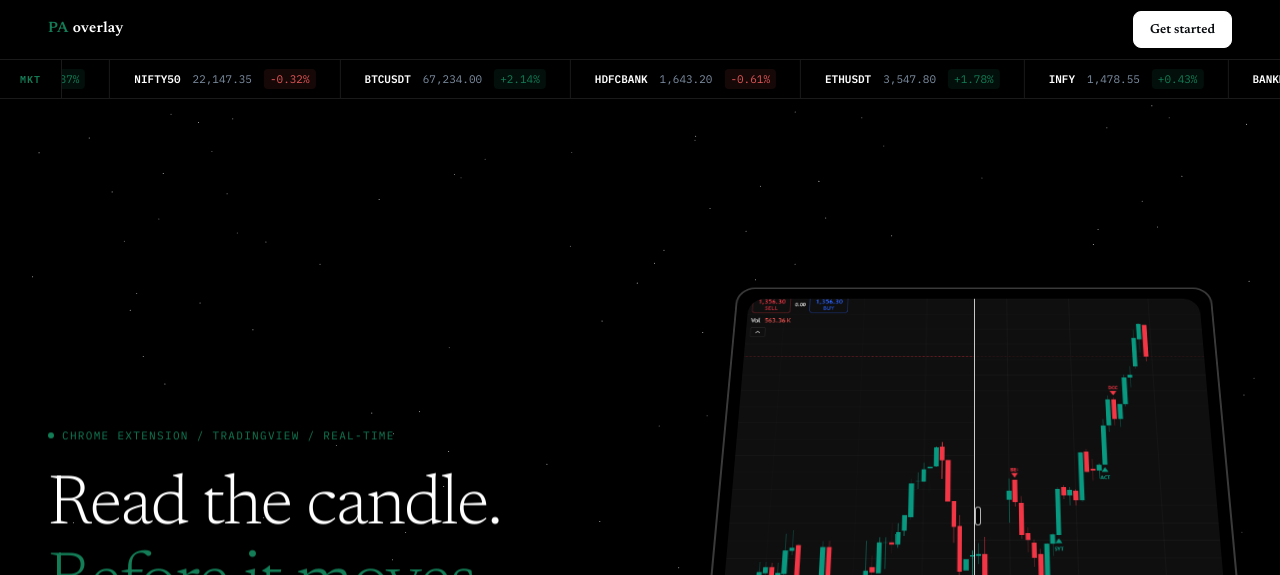
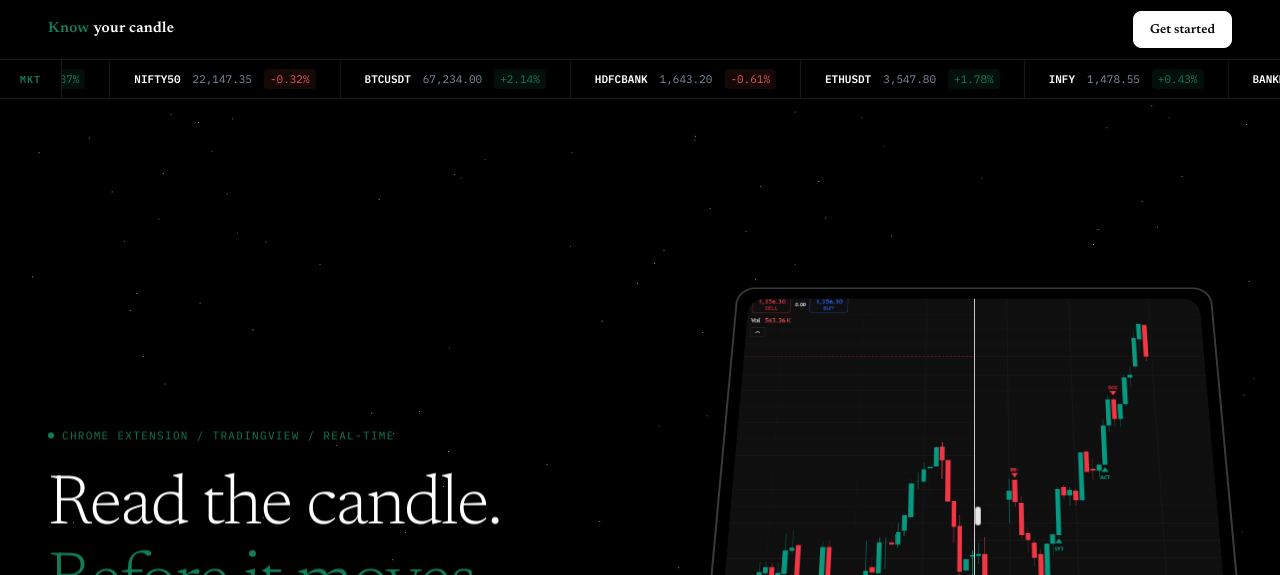
Before and after one commit to Voldemort0731/knowyourcandle_launchsite, a Next.js app in the folder paoverlay-site/: page / in a window 1280 px wide. Shown: the top 575 px of the page. Built offline with nearby package versions, Linux system fonts and the light colour scheme; no server answers; a web font is replaced by a local one.

Commit message:
style: update slider handle color and rebrand to Know your candle

```diff
--- a/paoverlay-site/src/app/layout.tsx
+++ b/paoverlay-site/src/app/layout.tsx
@@ -4,8 +4,8 @@ import { GoogleProvider } from "@/components/google-provider";
 import { AuthProvider } from "@/components/auth-provider";
 
 export const metadata: Metadata = {
-  title: "PAoverlay Pattern Library",
-  description: "A draggable display of 23 live candlestick patterns.",
+  title: "Know your candle",
+  description: "Advanced pattern library for traders.",
 };
 
 export default function RootLayout({
--- a/paoverlay-site/src/app/page.tsx
+++ b/paoverlay-site/src/app/page.tsx
@@ -66,7 +66,7 @@ export default function Home() {
     <main className="min-h-screen bg-black text-[#c8d1dc]">
       <header className="sticky top-0 z-50 flex h-[60px] items-center justify-between border-b border-white/10 bg-black px-5 md:px-12">
         <div className="flex items-center gap-1 text-[15px] font-semibold tracking-[0.02em] text-white">
-          <span className="text-[#137d57]">PA</span>overlay
+          <span className="text-[#137d57]">Know</span> your candle
         </div>
         <div className="flex items-center gap-5">
           <HeaderProfile />
@@ -282,7 +282,7 @@ export default function Home() {
 
       <footer className="flex flex-wrap items-center justify-between gap-5 border-t border-white/10 px-5 py-10 md:px-12">
         <div className="text-[12px] font-light text-[#47566a]">
-          PAoverlay - For TradingView traders
+          Know your candle - For TradingView traders
         </div>
         <div className="flex gap-6">
           <a className="font-mono text-[11px] text-[#47566a] transition hover:text-white" href="#">
@@ -293,7 +293,7 @@ export default function Home() {
           </a>
           <a
             className="font-mono text-[11px] text-[#47566a] transition hover:text-white"
-            href="mailto:support@paoverlay.in"
+            href="mailto:support@knowyourcandle.com"
           >
             Support
           </a>
--- a/paoverlay-site/src/components/ui/compare.tsx
+++ b/paoverlay-site/src/components/ui/compare.tsx
@@ -170,7 +170,7 @@ export const Compare = ({
           transition={{ duration: 0 }}
         >
           {showHandlebar && (
-            <div className="absolute -right-1.5 top-1/2 z-30 h-5 w-[6px] -translate-y-1/2 rounded-full border border-white/70 bg-black/90" />
+            <div className="absolute -right-1.5 top-1/2 z-30 h-5 w-[6px] -translate-y-1/2 rounded-full border border-black/20 bg-white/90 shadow-[0_0_10px_rgba(0,0,0,0.3)]" />
           )}
         </motion.div>
       </AnimatePresence>
```
